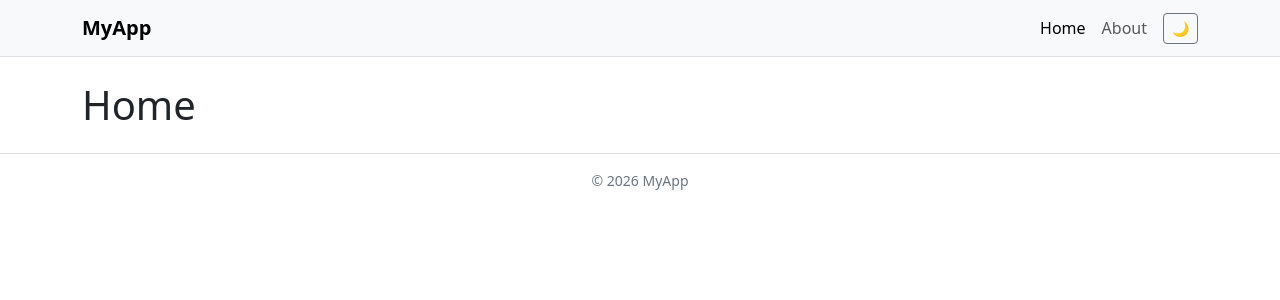
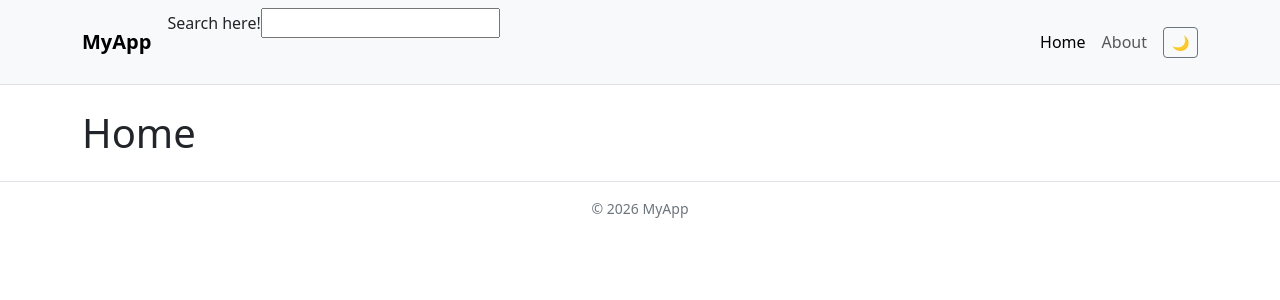
Before and after one commit to gamein3x/react-boolflix, a React (Vite) app: page / in a window 1280 px wide. Shown: the top 300 px of the page. Built offline with nearby package versions, Linux system fonts and the light colour scheme.

Commit message:
Creato componente searchbar

```diff
--- a/package.json
+++ b/package.json
@@ -12,6 +12,7 @@
   "dependencies": {
     "bootstrap": "^5.3.8",
     "react": "^19.2.5",
+    "react-bootstrap-icons": "^1.11.6",
     "react-dom": "^19.2.5",
     "react-router": "^7.15.1"
   },
--- a/src/App.jsx
+++ b/src/App.jsx
@@ -3,6 +3,7 @@ import { ThemeProvider } from "./contexts/ThemeContext";
 import MainLayout from "./layouts/MainLayout";
 import HomePage from "./pages/HomePage";
 import NotFound from "./pages/NotFound";
+import { Bootstrap } from "react-bootstrap-icons";
 
 function App() {
   return (
--- a/src/components/Header.jsx
+++ b/src/components/Header.jsx
@@ -1,5 +1,6 @@
 import { NavLink } from "react-router";
 import useTheme from "../hooks/useTheme";
+import Searchbar from "./Searchbar";
 
 function Header() {
     const { theme, toggleTheme } = useTheme();
@@ -17,6 +18,7 @@ function Header() {
                     >
                         <span className="navbar-toggler-icon" />
                     </button>
+                    <Searchbar />
                     <div className="collapse navbar-collapse" id="mainNav">
                         <ul className="navbar-nav ms-auto align-items-center">
                             <li className="nav-item">
--- /dev/null
+++ b/src/components/Searchbar.jsx
@@ -0,0 +1,16 @@
+import { Search } from 'react-bootstrap-icons';
+
+function Searchbar() {
+    return (
+        <div>
+            <div>
+                <label htmlFor="searchbar">Search here!</label>
+                <input type="text" id="searchbar" />
+            </div>
+            <button className="btn">
+                <Search />
+            </button>
+        </div>
+    )
+}
+export default Searchbar
```
Also changed, not shown: 1 other file (tests, documents, lock files or other folders).
